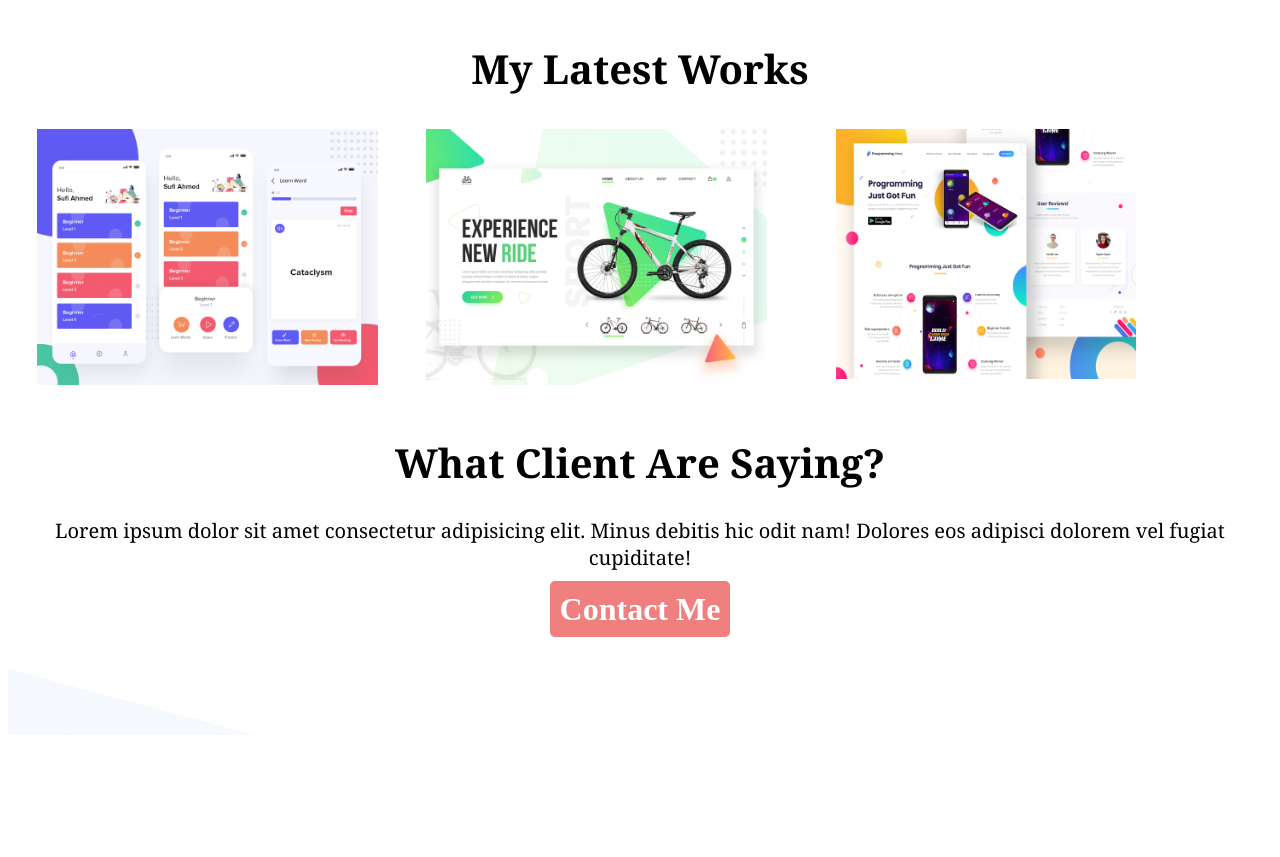
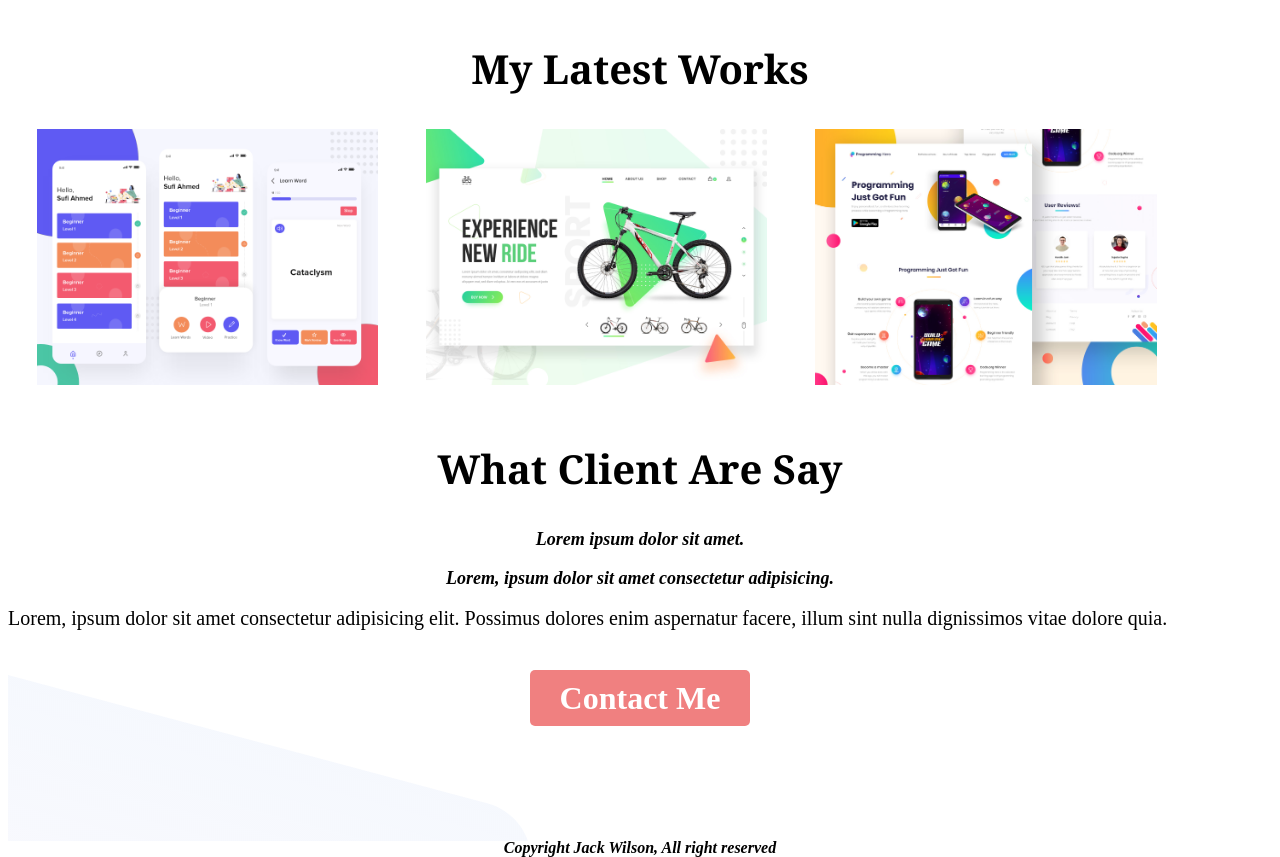
Before and after one commit to WasifJamilSiddique/Persolnal-Website, a plain HTML site: page index.html in a window 1280 px wide. Shown: the part 1220-2077 px from the top of the page. Before the commit the page ends 1963 px from the top, so only its background shows below. Drawn offline with Linux system fonts and the light colour scheme.

Commit message:
task finished

```diff
--- a/animation.css
+++ /dev/null
@@ -1,30 +0,0 @@
-.box{
-    width: 300px;
-    height: 300px;
-    perspective: 800px;
-    margin: 50px;
-}
-.front{
-    height: 300px;
-    width: 300px;
-    background: salmon;
-    position: absolute;
-    transform: rotateY(0deg);
-    backface-visibility: hidden;
-    transition: transform 1s linear;
-}
-.box:hover .front{
-    transform: rotateY(-180deg);
-}
-.back{
-    height: 300px;
-    width: 300px;
-    background: palegreen;
-    position: absolute;
-    transform: rotateY(180deg);
-    backface-visibility: hidden;
-    transition: transform 1s linear;
-}
-.box:hover .back{
-    transform: rotateY(0deg);
-}
--- a/index.html
+++ b/index.html
@@ -37,21 +37,26 @@
     <section class="num3">
         <h1>My Latest Works</h1>
         <div class="box">
-            <img class="peter" src="./work-1.png" alt="">
+            <img src="./work-1.png" alt="" class="peter">
         </div>
         <div class="box">
-            <img class="peter" src="./work-2.jpg" alt="">
+            <img src="./work-2.jpg" alt="" class="peter">
         </div>
         <div class="box">
-            <img style="width:300px; height:250px" src="./work-3.jpg" alt="">
+            <img src="./work-3.jpg" alt="" class="peter">
         </div>
     </section>
-    <footer class="num4">
-        <h1>What Client Are Saying?</h1>
-        <h3>
-            Lorem ipsum dolor sit amet consectetur adipisicing elit. Minus debitis hic odit nam! Dolores eos adipisci dolorem vel fugiat cupiditate!
-        </h3>
+    <section class="num4">
+        <h1>What Client Are Say</h1>
+        <h3>Lorem ipsum dolor sit amet.</h3>
+        <h3>Lorem, ipsum dolor sit amet consectetur adipisicing.</h3>
+        <span style="text-align: justify;">
+            Lorem, ipsum dolor sit amet consectetur adipisicing elit.
+             Possimus dolores enim aspernatur facere, illum sint nulla
+              dignissimos vitae dolore quia.
+        </span>
         <a href="" class="btn">Contact Me</a>
-    </footer>
+        <h4>Copyright Jack Wilson, All right reserved</h4>
+    </section>
 </body>
 </html>
--- a/style.css
+++ b/style.css
@@ -58,22 +58,30 @@ p{
 }
 .num4{
     text-align: center;
-    background: url("./footer-bg.png");
     width: 100%;
-    height: 300px;
-}
-.num4 p{
-    padding-left: 100px;
-    padding-right: 100px;
-    text-align: justify;
+    height: 400px;
+    background: url('./footer-bg.png');
+
 }
 h3{
-    font-family: Cambria, Cochin, Georgia, Times, 'Times New Roman', serif;
+    font-style: italic;
+    font-size: 18px;
+}
+.num4 span{
+    color: black;
     font-size: 20px;
-    font-weight: 200;
+    display: block;
 }
-.h4{
-    font-family: Cambria, Cochin, Georgia, Times, 'Times New Roman', serif;
-    font-size: 20px;
-    font-weight: 200;
+.num4 .btn{
+    position: relative;
+    top: 50px;
+    height: 100px;
+    width: 100px;
+    padding: 10px 30px;
 }
+
+.num4 h4{
+    position: relative;
+    font-style: italic;
+    top: 150px;
+}
```
